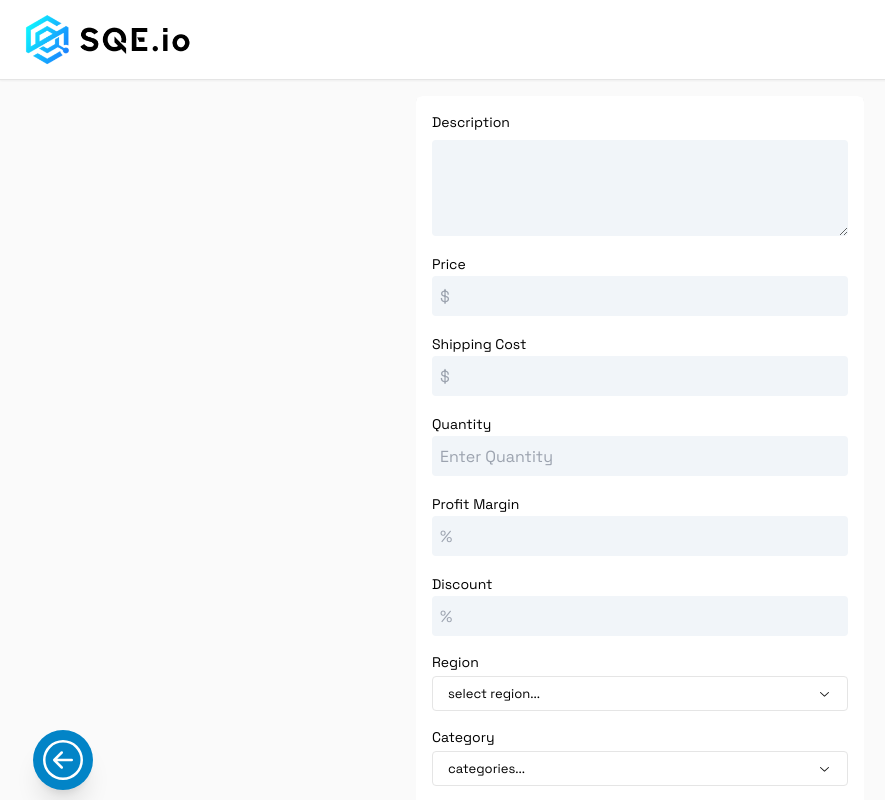
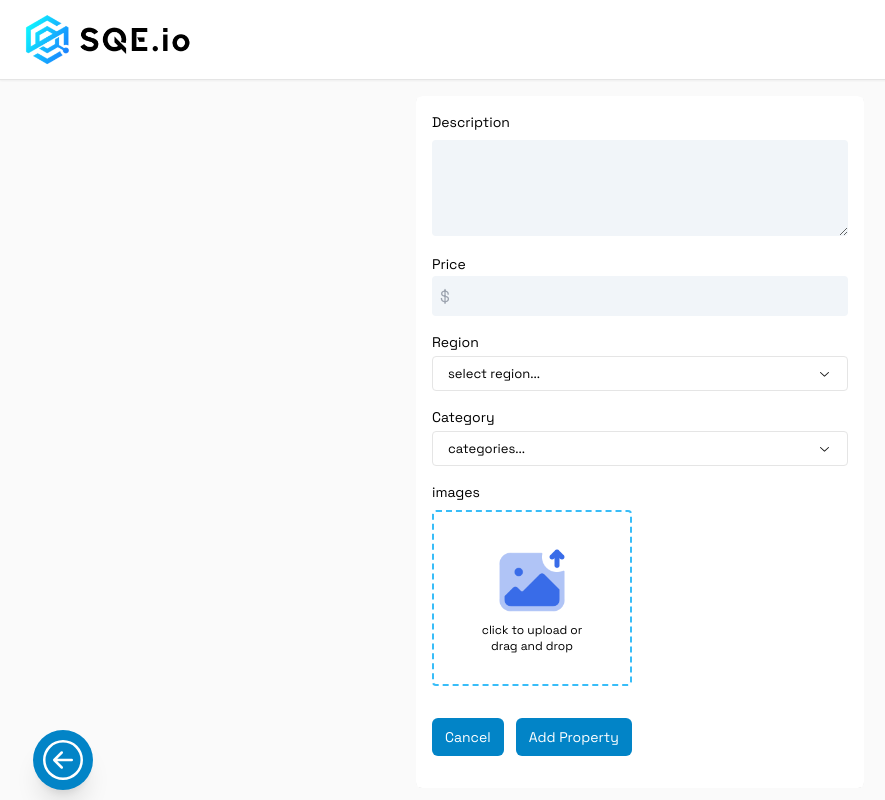
Before and after one commit to Chukwudumebi/estate, a React (Vite) app: page /store/1/add-item in a window 1280 px wide. Shown: the top 800 px of the page, without its empty margins (0-885 px from the left). Built offline with nearby package versions, Linux system fonts and the light colour scheme.

Commit message:
first commit

```diff
--- a/src/components/Store/Actions.jsx
+++ b/src/components/Store/Actions.jsx
@@ -41,7 +41,7 @@ function StoreAction({ storeId }) {
             <FaEdit className="text-sky-700 group-hover:text-neutral-100" />
           </Action>
           <Action
-            tooltip="Add item"
+            tooltip="Add Property"
             onClick={() => {
               navigate(`/store/${store.id}/add-item`);
             }}
@@ -57,7 +57,7 @@ function StoreAction({ storeId }) {
           >
             <FaRegEdit className="text-sky-700 group-hover:text-neutral-100" />
           </Action>
-          <Action tooltip="Remove Items" isDisabled={selectedItems.length < 1} onClick={handleDelete}>
+          <Action tooltip="Remove properties" isDisabled={selectedItems.length < 1} onClick={handleDelete}>
             <FaMinus className="text-sky-700 group-hover:text-neutral-100" />
           </Action>
           <Action tooltip="Add to Mailing List" isDisabled>
--- a/src/routes/AddStoreItem.jsx
+++ b/src/routes/AddStoreItem.jsx
@@ -54,13 +54,13 @@ export default function AddStoreItems() {
             <textarea name="description" id="description" rows={4} className="w-full rounded bg-slate-100 p-2" />
           </div>
           <TextField label="Price" name="price" placeholder="$" type="number" />
-          <TextField label="Shipping Cost" name="shipping" placeholder="$" type="number" />
-          <TextField label="Quantity" name="quantity" placeholder="Enter Quantity" type="number" />
-          <TextField label="Profit Margin" name="margin" placeholder="%" type="number" />
-          <TextField label="Discount" name="discount" placeholder="%" type="number" />
+          {/* <TextField label="Shipping Cost" name="shipping" placeholder="$" type="number" /> */}
+          {/* <TextField label="Quantity" name="quantity" placeholder="Enter Quantity" type="number" /> */}
+          {/* <TextField label="Profit Margin" name="margin" placeholder="%" type="number" /> */}
+          {/* <TextField label="Discount" name="discount" placeholder="%" type="number" /> */}
           <RegionFilter />
           <CategoryFilter />
-          <div>
+          {/* <div>
             <span className="pb-2 text-sm">New or Refurbished?</span>
             <RadioGroup
               items={[
@@ -70,7 +70,7 @@ export default function AddStoreItems() {
               name="type"
               label="New or Refurbished?"
             />
-          </div>
+          </div> */}
 
           <div className="grid grid-flow-row gap-2 text-sm ">
             <UploadImage name="images" onChange={setImages} />
@@ -88,7 +88,7 @@ export default function AddStoreItems() {
               type="submit"
               className="flex-initial rounded-md border border-transparent bg-sky-600 px-3 py-2 text-white hover:border-neutral-700 hover:bg-white hover:text-neutral-700"
             >
-              Add Item
+              Add Property
             </button>
           </div>
         </form>
--- a/src/routes/EditStore.jsx
+++ b/src/routes/EditStore.jsx
@@ -88,7 +88,7 @@ function EditStore() {
               type="submit"
               className="flex-initial rounded-md border border-transparent bg-sky-600 px-3 py-2 text-white hover:border-neutral-700 hover:bg-white hover:text-neutral-700"
             >
-              Edit Store
+              Edit Property
             </button>
           </div>
         </form>
```
